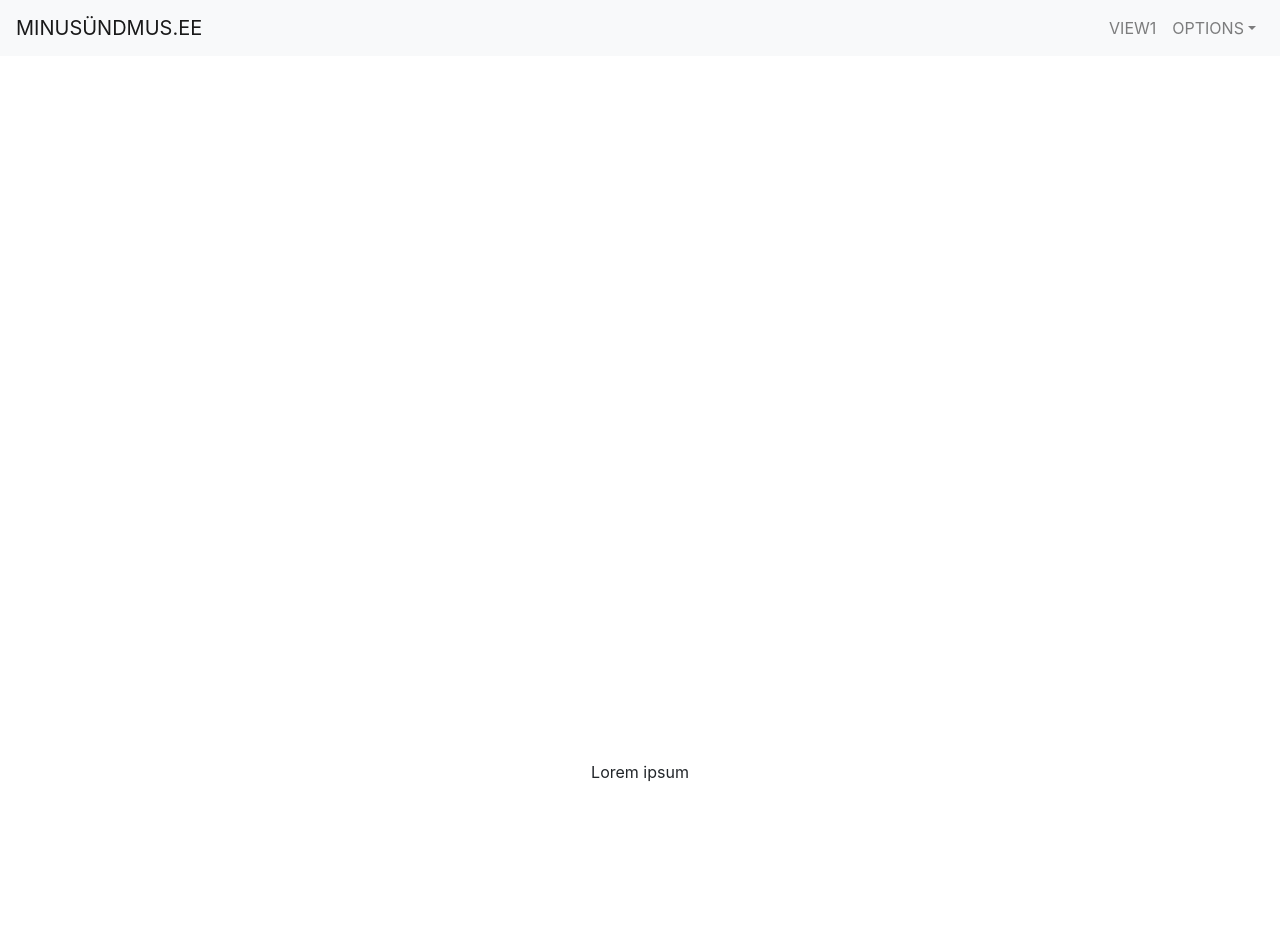
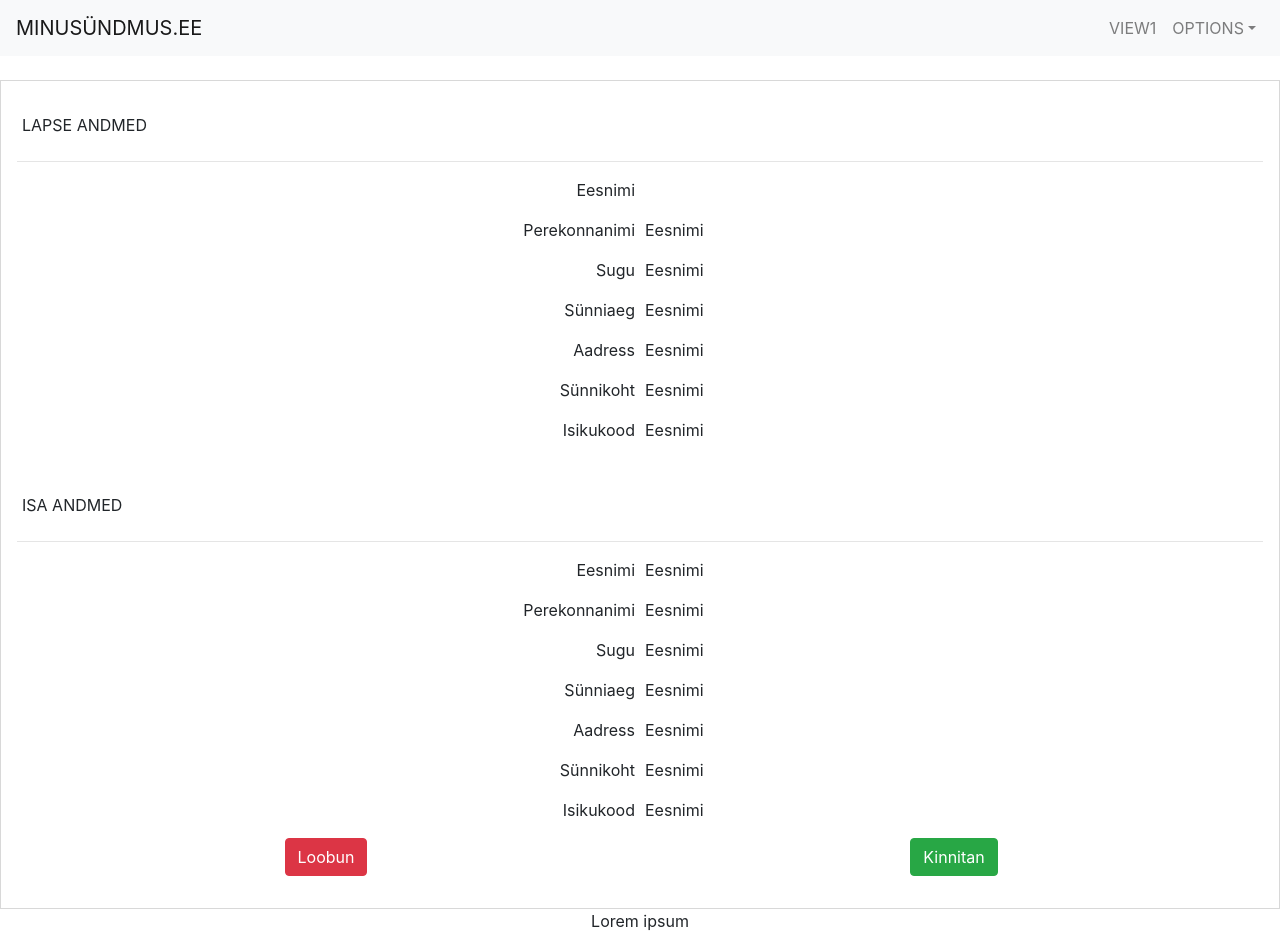
Before and after one commit to reach-u/kov48-fe, a React (Create React App) app: page /laps/isadus in a window 1280 px wide. Both pictures are taken after a click on the button "Sisene". Before the commit the page ends 800 px from the top, so only its background shows below. Built offline with nearby package versions, Linux system fonts and the light colour scheme; no server answers.

Commit message:
basic form example

```diff
--- a/public/index.html
+++ b/public/index.html
@@ -19,7 +19,7 @@
       work correctly both with client-side routing and a non-root public URL.
       Learn how to configure a non-root public URL by running `npm run build`.
     -->
-    <title>React App</title>
+    <title>Minusündmus.ee</title>
   </head>
   <body>
     <noscript>
--- a/src/App.css
+++ b/src/App.css
@@ -99,3 +99,18 @@ body {
   padding-left: 10px;
   text-transform: uppercase;
 }
+
+.confirm-text {
+  display: block !important;
+  text-align: center !important;
+  padding: 15px !important;
+  color: #7f7d7d !important;
+}
+
+.text-align-right {
+  text-align: right;
+}
+
+.text-align-left {
+  text-align: left;
+}
--- a/src/App.js
+++ b/src/App.js
@@ -6,11 +6,14 @@ import Header from './components/header';
 import Footer from './components/footer';
 import LandingPage from './components/landingpage';
 import {library} from '@fortawesome/fontawesome-svg-core';
-import {faSignOutAlt} from '@fortawesome/free-solid-svg-icons';
+import {faSignOutAlt, faChild, faMale} from '@fortawesome/free-solid-svg-icons';
 import connect from 'react-redux/es/connect/connect';
 import LoginPage from './views/login/loginPage';
+import Fatherhood from "./components/fatherhood";
 
 library.add(faSignOutAlt);
+library.add(faChild);
+library.add(faMale);
 
 class App extends Component {
   render() {
@@ -21,7 +24,8 @@ class App extends Component {
           <Header />
           <main>
             <Route exact path="/" component={LandingPage} />
-            <Route path="/view1" render={() => <div>view1</div>} />
+            <Route path="/view1" render={() => (userData ? <div>view1</div> : <LoginPage />)} />
+            <Route path="/laps/isadus" component={Fatherhood} />
           </main>
           <Footer />
         </div>
--- a/src/api/api.js
+++ b/src/api/api.js
@@ -28,6 +28,7 @@ const api = {
       {
         method: 'get',
         headers: headers,
+
       },
       options || {}
     );
--- /dev/null
+++ b/src/api/controllers/availableSteps.js
@@ -0,0 +1,7 @@
+import api from '../api';
+
+const availableSteps = {
+  get: (childIdCode) => api.get(`/available_steps/${childIdCode}`),
+};
+
+export default availableSteps;
--- /dev/null
+++ b/src/api/controllers/confirmFather.js
@@ -0,0 +1,7 @@
+import api from '../api';
+
+const confirmFather = {
+  get: (childIdCode) => api.get(`child/confirm_father/${childIdCode}`)
+};
+
+export default confirmFather;
--- a/src/components/fatherhood.js
+++ b/src/components/fatherhood.js
@@ -1,6 +1,30 @@
 import React, {Component} from 'react';
 
+import availableSteps from '../api/controllers/availableSteps';
+import confirmFather from '../api/controllers/confirmFather';
+
 class Fatherhood extends Component {
+
+  state = {
+    cf: null
+  };
+
+  componentDidMount() {
+    let childId = 51800000000;
+    let fatherId = 5180000000;
+    let that = this;
+    availableSteps.get(fatherId).then(function (data) {
+      console.log(data);
+      if (data.indexOf("CONFIRM_FATHER") > -1) {
+        confirmFather.get(childId).then(function (cf) {
+          that.state.cf = cf;
+        });
+      } else {
+        window.location = "/";
+      }
+    });
+  }
+
   render() {
     return (
       <div>
@@ -8,110 +32,137 @@ class Fatherhood extends Component {
           <div className="form-row">
             <label className="form-label">Lapse andmed</label>
           </div>
-          <hr className="featurette-divider" />
+          <hr className="featurette-divider"/>
           <div className="form-row">
-            <div className="form-group col-md-6">
-              <input type="text" className="form-control" placeholder="Eesnimi" />
+            <div className="form-group col-md-6 text-align-right">
+              Eesnimi
+            </div>
+            <div className="form-group col-md-6 text-align-left">
+              {this.state.cf && this.state.cf.firstName ? this.state.cf.firstName : ""}
             </div>
           </div>
           <div className="form-row">
-            <div className="form-group col-md-6">
-              <input type="text" className="form-control" placeholder="Perekonnanimi" />
+            <div className="form-group col-md-6 text-align-right">
+              Perekonnanimi
+            </div>
+            <div className="form-group col-md-6 text-align-left">
+              Eesnimi
             </div>
           </div>
           <div className="form-row">
-            <div className="form-group col-md-6">
-              <select id="inputState" className="form-control">
-                <option selected>Sugu</option>
-                <option>...</option>
-              </select>
+            <div className="form-group col-md-6 text-align-right">
+              Sugu
+            </div>
+            <div className="form-group col-md-6 text-align-left">
+              Eesnimi
             </div>
           </div>
           <div className="form-row">
-            <div className="form-group col-md-6">
-              <input type="text" className="form-control" placeholder="Sünniaeg" />
+            <div className="form-group col-md-6 text-align-right">
+              Sünniaeg
+            </div>
+            <div className="form-group col-md-6 text-align-left">
+              Eesnimi
             </div>
           </div>
           <div className="form-row">
-            <div className="form-group col-md-6">
-              <input type="text" className="form-control" placeholder="Aadress" />
+            <div className="form-group col-md-6 text-align-right">
+              Aadress
+            </div>
+            <div className="form-group col-md-6 text-align-left">
+              Eesnimi
             </div>
           </div>
           <div className="form-row">
-            <div className="form-group col-md-6">
-              <select id="inputState" className="form-control">
-                <option selected>Sünnikoht</option>
-                <option>Tartu</option>
-              </select>
+            <div className="form-group col-md-6 text-align-right">
+              Sünnikoht
+            </div>
+            <div className="form-group col-md-6 text-align-left">
+              Eesnimi
             </div>
           </div>
           <div className="form-row">
-            <div className="form-group col-md-6">
-              <input type="text" className="form-control" placeholder="Isikukood" />
+            <div className="form-group col-md-6 text-align-right">
+              Isikukood
+            </div>
+            <div className="form-group col-md-6 text-align-left">
+              Eesnimi
             </div>
           </div>
 
-          <div className="form-row" style={{paddingTop: '35px'}}>
+          <div className="form-row" style={{paddingTop: "35px"}}>
             <label className="form-label">Isa andmed</label>
           </div>
-          <hr className="featurette-divider" />
+          <hr className="featurette-divider"/>
           <div className="form-row">
-            <div className="form-group col-md-6">
-              <input type="text" className="form-control" placeholder="Eesnimi" />
+            <div className="form-group col-md-6 text-align-right">
+              Eesnimi
+            </div>
+            <div className="form-group col-md-6 text-align-left">
+              Eesnimi
             </div>
           </div>
           <div className="form-row">
-            <div className="form-group col-md-6">
-              <input type="text" className="form-control" placeholder="Perekonnanimi" />
+            <div className="form-group col-md-6 text-align-right">
+              Perekonnanimi
+            </div>
+            <div className="form-group col-md-6 text-align-left">
+              Eesnimi
             </div>
           </div>
           <div className="form-row">
-            <div className="form-group col-md-6">
-              <select id="inputState" className="form-control">
-                <option selected>Sugu</option>
-                <option>...</option>
-              </select>
+            <div className="form-group col-md-6 text-align-right">
+              Sugu
+            </div>
+            <div className="form-group col-md-6 text-align-left">
+              Eesnimi
             </div>
           </div>
           <div className="form-row">
-            <div className="form-group col-md-6">
-              <input type="text" className="form-control" placeholder="Sünniaeg" />
+            <div className="form-group col-md-6 text-align-right">
+              Sünniaeg
+            </div>
+            <div className="form-group col-md-6 text-align-left">
+              Eesnimi
             </div>
           </div>
           <div className="form-row">
-            <div className="form-group col-md-6">
-              <input type="text" className="form-control" placeholder="Aadress" />
+            <div className="form-group col-md-6 text-align-right">
+              Aadress
+            </div>
+            <div className="form-group col-md-6 text-align-left">
+              Eesnimi
             </div>
           </div>
           <div className="form-row">
-            <div className="form-group col-md-6">
-              <select id="inputState" className="form-control">
-                <option selected>Sünnikoht</option>
-                <option>Tartu</option>
-              </select>
+            <div className="form-group col-md-6 text-align-right">
+              Sünnikoht
+            </div>
+            <div className="form-group col-md-6 text-align-left">
+              Eesnimi
             </div>
           </div>
           <div className="form-row">
-            <div className="form-group col-md-6">
-              <input type="text" className="form-control" placeholder="Isikukood" />
+            <div className="form-group col-md-6 text-align-right">
+              Isikukood
+            </div>
+            <div className="form-group col-md-6 text-align-left">
+              Eesnimi
             </div>
           </div>
 
           <div className="form-row">
-            <div className="form-group col-md-3">
-              <button type="submit" className="btn btn-danger">
-                Loobun
-              </button>
+            <div className="form-group col-md-6">
+              <button type="submit" className="btn btn-danger">Loobun</button>
             </div>
-            <div className="form-group col-md-3">
-              <button type="submit" className="btn btn-success">
-                Kinnitan
-              </button>
+            <div className="form-group col-md-6">
+              <button type="submit" className="btn btn-success">Kinnitan</button>
             </div>
           </div>
         </form>
+
       </div>
-    );
+    )
   }
 }
 
```
Also changed, not shown: src/api/controllers/children.js (added, +7 -0 lines).
